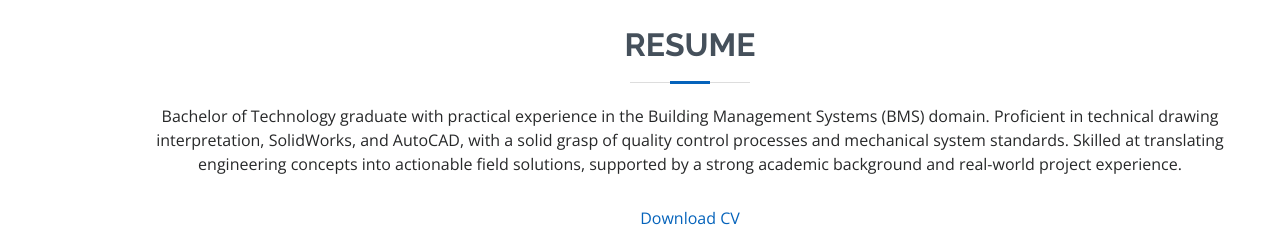
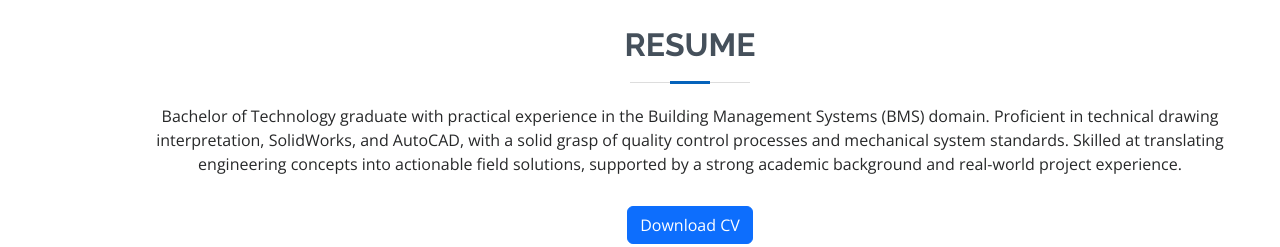
Before and after one commit to AdityaNimje13/adityaportfolio, a plain HTML site: page index.html in a window 1280 px wide. Shown: the part 1982-2229 px from the top of the page. Drawn offline with nearby package versions, Linux system fonts and the light colour scheme.

Commit message:
Update index.html

```diff
--- a/index.html
+++ b/index.html
@@ -216,7 +216,7 @@
                     </p>
                 </div>
                 <div class="text-center">
-                    <a href="assets/Resume/Aditya nimje.pdf" download>
+                    <a class="btn btn-primary content-download" href="assets/Resume/Aditya nimje.pdf" download>
                         Download CV
                     </a>
                 </div>
```
